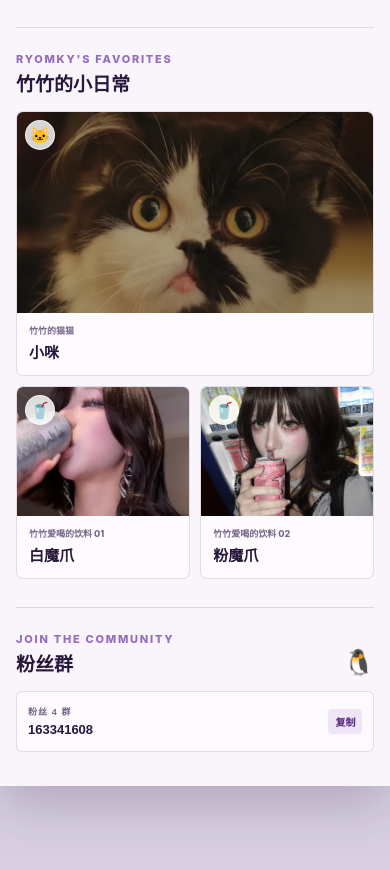
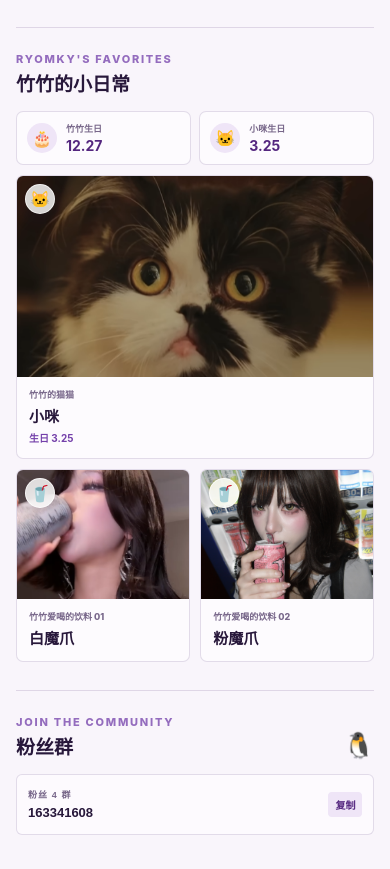
Before and after one commit to KrisCheeRay/Merge-Big-Bamboo, a website built with Vite: page fanpage/index.html in a window 390 px wide. Shown: the part 1740-2609 px from the top of the page. Before the commit the page ends 2526 px from the top, so only its background shows below. Built offline with nearby package versions, Linux system fonts and the light colour scheme.

Commit message:
Add birthday details and improve mobile scrolling

```diff
--- a/fanpage/index.html
+++ b/fanpage/index.html
@@ -119,6 +119,11 @@
             </div>
           </div>
 
+          <div class="birthday-grid" aria-label="生日信息">
+            <div class="birthday-card"><span aria-hidden="true">🎂</span><span><small>竹竹生日</small><strong>12.27</strong></span></div>
+            <div class="birthday-card"><span aria-hidden="true">🐱</span><span><small>小咪生日</small><strong>3.25</strong></span></div>
+          </div>
+
           <div class="favorites-grid">
             <article class="favorite-card cat-card">
               <div class="favorite-photo">
@@ -128,6 +133,7 @@
               <div class="favorite-copy">
                 <small>竹竹的猫猫</small>
                 <strong>小咪</strong>
+                <em>生日 3.25</em>
               </div>
             </article>
 
--- a/fanpage/style.css
+++ b/fanpage/style.css
@@ -175,6 +175,12 @@ button, a { -webkit-tap-highlight-color: transparent; }
 
 .favorites { margin-top: 28px; padding-top: 24px; border-top: 1px solid var(--line); }
 .favorites .section-heading { margin-bottom: 14px; }
+.birthday-grid { display: grid; grid-template-columns: repeat(2, minmax(0, 1fr)); gap: 8px; margin-bottom: 10px; }
+.birthday-card { min-width: 0; min-height: 54px; padding: 8px 10px; display: flex; align-items: center; gap: 9px; border: 1px solid var(--line); border-radius: 7px; background: rgba(255, 255, 255, 0.54); }
+.birthday-card > span:first-child { width: 30px; height: 30px; display: grid; place-items: center; border-radius: 50%; background: var(--purple-soft); font-size: 16px; }
+.birthday-card > span:last-child { min-width: 0; display: grid; gap: 2px; }
+.birthday-card small { color: var(--muted); font-size: 9px; font-weight: 800; }
+.birthday-card strong { color: var(--purple-deep); font-size: 14px; }
 .favorites-grid { display: grid; grid-template-columns: repeat(3, minmax(0, 1fr)); gap: 10px; }
 
 .favorite-card {
@@ -210,6 +216,7 @@ button, a { -webkit-tap-highlight-color: transparent; }
 .favorite-copy { padding: 11px 12px 13px; display: grid; gap: 4px; }
 .favorite-copy small { color: var(--muted); font-size: 9px; font-weight: 800; }
 .favorite-copy strong { font-size: 15px; }
+.favorite-copy em { color: var(--purple); font-size: 10px; font-style: normal; font-weight: 700; }
 
 .community { margin-top: 28px; padding-top: 24px; border-top: 1px solid var(--line); }
 .section-heading.compact { margin-bottom: 14px; }
```
Also changed, not shown: liquid-game/game-pbd.js (+5 -2 lines).
